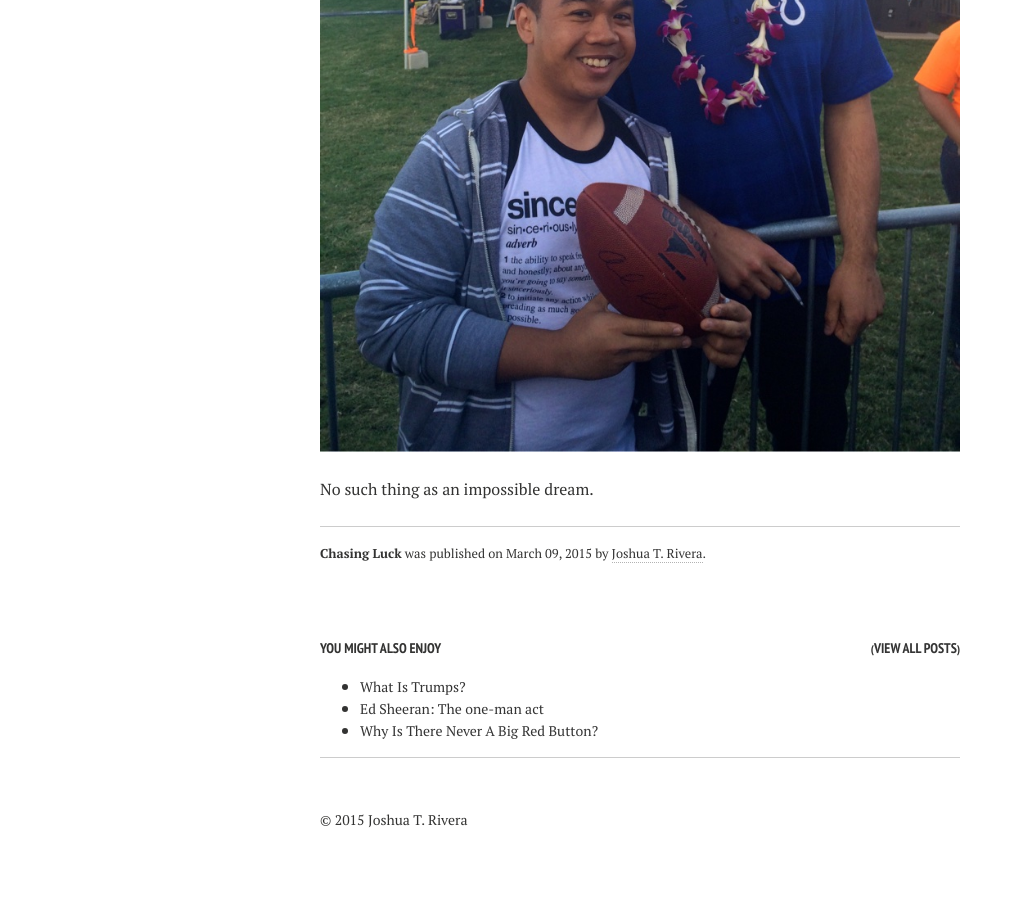
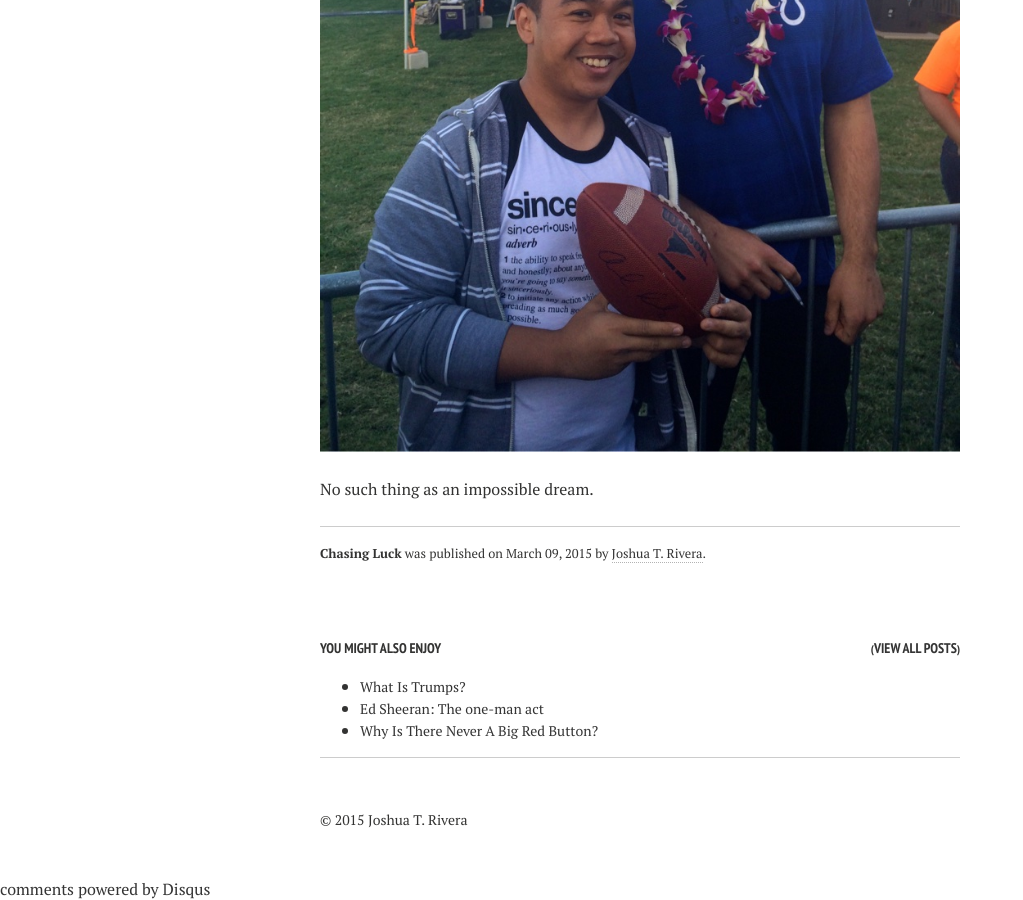
Before and after one commit to alexpolonsky/doswah.com, a Jekyll site: the page built from _posts/2015-03-09-chasing-luck.md, in a window 1280 px wide and 900 px high, scrolled down 2917 px. Shown: the whole window, without its empty margins (0-1023 px from the left). Built offline with Jekyll 4.4.1, drawn with Linux system fonts in a browser that asks for light colours; nearby versions of some CDN libraries; comment, search, counter and statistics services are not loaded; before the commit the page ends 3795 px from its top, so only the background shows below that; some of the changed lines change nothing that is shown.

Commit message:
Format fixes 2 to Chasing Luck

```diff
--- a/_posts/2015-03-09-chasing-luck.md
+++ b/_posts/2015-03-09-chasing-luck.md
@@ -1,15 +1,9 @@
 ---
 layout: post
-title: "Chasing Luck"
-description: "ANDREW M$@(#&*@#$!%# LUCK"
-category: []
-tags: []
-image:
-  feature:
-  credit:
-  creditlink:
-comments:
-share:
+title: Chasing Luck
+description: "ANDREW M@($#&*@#$!%# LUCK"
+comments: true
+share: true
 ---
 
 I am an huge fan of NBC's Parks and Recreation and one my favorite episodes are when Ben and his friends each do something they have always wanted to do for their bachelor's party (but didn't have an opportunity to). Andy told his friends his impossible dream is to "catch a touchdown in the Super Bowl and watch the Colts beat the Patriots 49-nothing". Then the spectacular happened:
```
Also changed, not shown: 3 other files.
